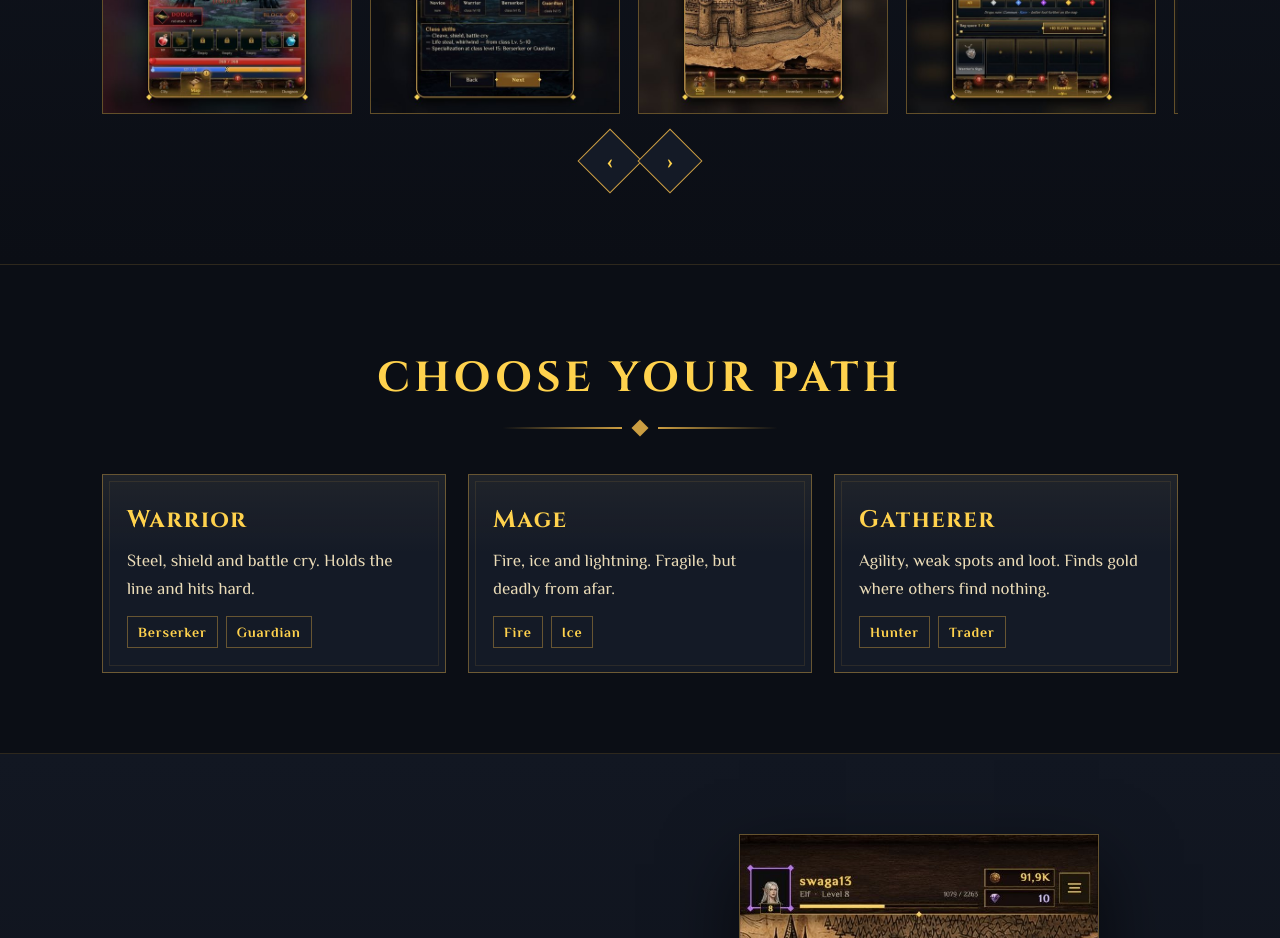
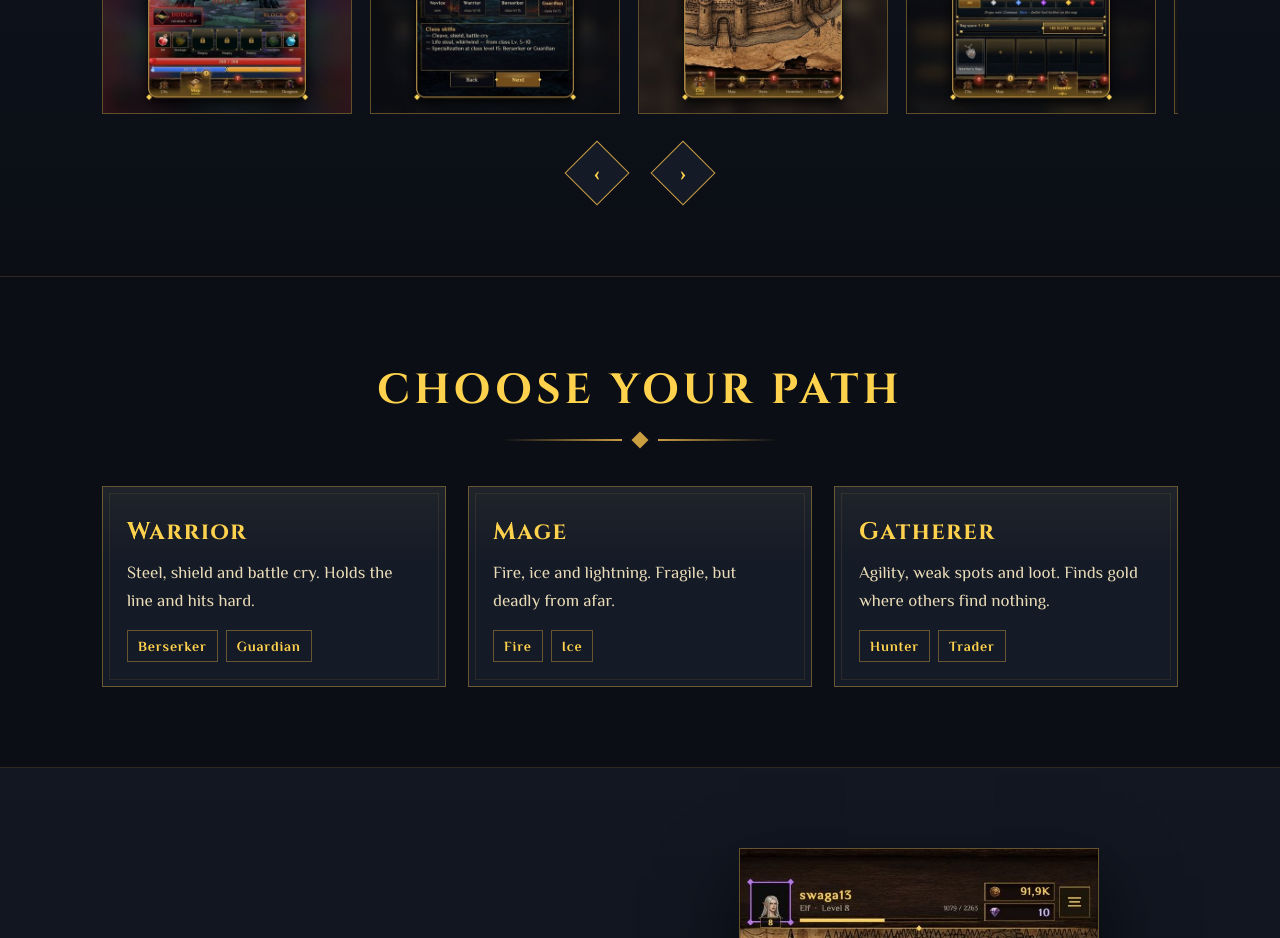
Before and after one commit to darkthronerpg/darkthronerpg.github.io, a plain HTML site: page index.html in a window 1280 px wide. Shown: the part 2420-3358 px from the top of the page. Drawn offline with Linux system fonts and the light colour scheme.

Commit message:
Add files via upload

```diff
--- a/index.html
+++ b/index.html
@@ -127,7 +127,8 @@ h2{font-family:var(--display);color:var(--gold);text-align:center;font-size:clam
 
 .classes{display:grid;grid-template-columns:repeat(3,1fr);gap:22px}
 .classes .card h3{font-size:24px}
-.paths{margin-top:14px;display:flex;gap:8px;flex-wrap:wrap}
+.classes .card{display:flex;flex-direction:column}
+.paths{margin-top:auto;padding-top:16px;display:flex;gap:8px;flex-wrap:wrap}
 .paths b{font-weight:700;font-size:14px;letter-spacing:.06em;padding:4px 10px;border:1px solid var(--frame-dim);color:var(--gold)}
 @media(max-width:760px){.classes{grid-template-columns:1fr}}
 
@@ -210,7 +211,7 @@ h1.shine{background:linear-gradient(100deg,#c98f2a 0%,#ffd24d 30%,#fff3c4 45%,#f
 
 .gallery img{transition:transform .35s,border-color .3s,box-shadow .35s}
 .gallery img:hover{transform:translateY(-6px) scale(1.02);border-color:var(--gold);box-shadow:0 18px 40px rgba(0,0,0,.5)}
-.gnav{display:flex;justify-content:center;gap:14px;margin-top:6px}
+.gnav{display:flex;justify-content:center;gap:40px;margin-top:18px}
 .gnav button{width:46px;height:46px;border:1.5px solid var(--frame);background:var(--card);color:var(--gold);font:700 20px Philosopher,serif;cursor:pointer;transform:rotate(45deg)}
 .gnav button span{display:block;transform:rotate(-45deg)}
 .gnav button:hover{background:var(--bronze)}
```
